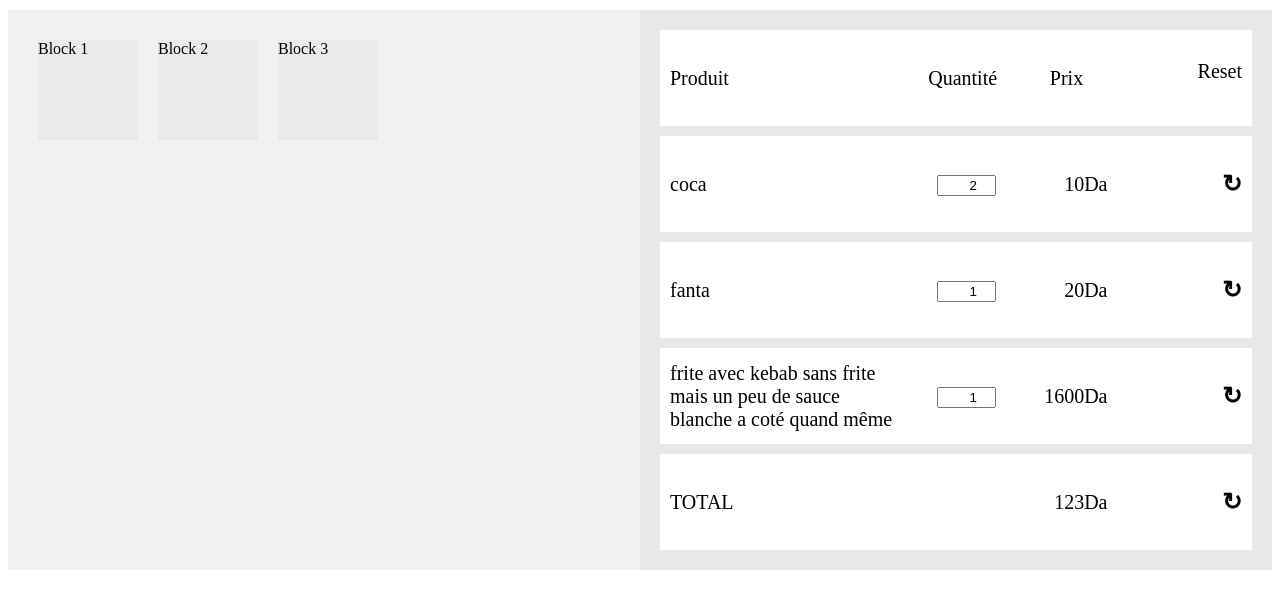
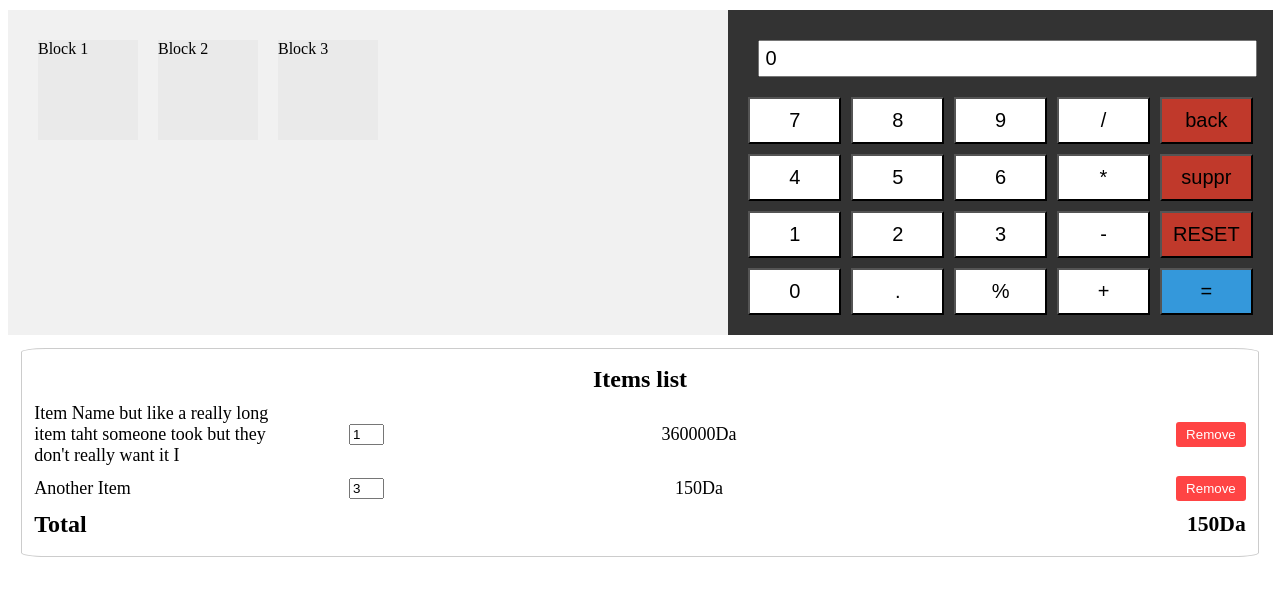
Before and after one commit to akrotag/ARCALI, a Flask app: page /users/index in a window 1280 px wide. Shown: the part 50-659 px from the top of the page. Run offline with Flask 3, Linux system fonts and the light colour scheme; some libraries are stand-ins or nearby versions.

Commit message:
improved calculator and changed the style a bit

```diff
--- a/static/css/checkout.css
+++ b/static/css/checkout.css
@@ -1,6 +1,6 @@
 .container-2 {
   display: grid;
-  grid-template-columns: repeat(2, 1fr);
+  grid-template-columns: repeat(2, 57%);
   width: 100%;
 }
 
@@ -125,13 +125,14 @@
 
 .calculator {
   flex: 1;
-  background-color: #f1f1f1;
+  background-color: #333;
   padding: 20px;
+  width: 70%;
 }
 
 
 .calculator-screen {
-  background-color: #fff;
+  background-color: #333;
   padding: 10px;
   margin-bottom: 10px;
 }
@@ -162,3 +163,75 @@
 #equal{
   background-color: #3498db;
 }
+
+
+
+
+
+
+
+
+
+
+
+
+.item-container {
+  border: 1px solid #ccc;
+  padding: 1%;
+  margin: 1%;
+  border-radius: 2%;
+}
+.item {
+  display: flex;
+  align-items: center;
+  justify-content: space-between;
+  padding: 5px 0;
+  font-size: large;
+}
+
+.total{
+  font-weight: bolder;
+  font-size: x-large;
+}
+
+.total-price{
+  font-weight: bolder;
+  font-size: larger;
+}
+
+.items-title{
+  width: 100%;
+  height: 100%;
+  text-align: center;
+  font-weight: bold;
+  font-size: x-large;
+}
+
+.item-details {
+  flex-grow: 1;
+  display: flex;
+  align-items: center;
+}
+.item-name {
+  flex-grow: 1;
+  max-width: 30%;
+}
+.item-quantity {
+  margin-left: 5%;
+  max-width: 3%;
+  text-align: left;
+}
+.item-price {
+  margin-left: 20%;
+  width: 30%;
+  text-align: center;
+}
+.remove-button {
+  background-color: #ff4444;
+  color: white;
+  border: none;
+  border-radius: 3px;
+  padding: 5px 10px;
+  margin-left: 20%;
+  cursor: pointer;
+}
--- a/static/js/calc.js
+++ b/static/js/calc.js
@@ -1,7 +1,11 @@
+let total = 0
 var last_versions = []
 const calc_screen = document.querySelector("#CALC_INPUT")
+calc_screen.value = total
 let current_element = ""
 let result = false
+let selected=false
+
 
 function saveCalcState(){
     last_versions.push(document.querySelector("#CALC_INPUT").value)
@@ -10,6 +14,9 @@ function saveCalcState(){
     }
 }
 
+function changeCalcState(){
+    selected = !selected
+}
 
 function CalculatorAdd(value){
     saveCalcState()
@@ -85,43 +92,45 @@ function CalculatorResult(){
     s = s.join("")
     s = math.round(math.eval(s))
     calc_screen.value = s
-    current_element.children[2].innerText = `${s}Da`
-    current_element.setAttribute("onclick", `showCalc(this, ${s})`)
     result = true
 }
 
-function showCalc(element, price){
-    current_element = element
-    container = document.querySelector("#CONTAINER")
-    if(container.classList.contains("container-2")){
-        container.classList.remove("container-2")
-        container.classList.add("container-3")
-        document.querySelector('#CALCULATOR').classList.remove("hidden")
+document.addEventListener('keydown', function(event){
+    if(!selected){return}
+    pressed_key = event.key
+    if (pressed_key == "Enter"){
+        CalculatorResult()
+        return
     }
-    calc_screen.value = price
-}
-
-
-// let s = "5*2+6-40%+44" // -> 57.6
-// let temp = ""
-// s= s.split(/(?=[%])|(?<=[%])/g)
-// for (let i=0; i< s.length; i++){
-//     if (s[i] == "%"){
-//         s[i] = ""
-//         s[i-1] = s[i-1].split(/(?=[$-/:-?{-~!"^_`\[\]])/gi)
-//         temp = s[i-1].pop()
-//         s[i-1] = s[i-1].join("")
-//         if (/[-\+]/g.test(temp)){
-//             symbol = temp[0]
-//             temp = parseFloat(temp.replace(/[-\+]/g, ""))
-//             s[i] = `*(${1}${symbol}${(temp/100)})`
-//         }
-//     else if (/[*/]/g.test(temp)){
-//         symbol = temp[0]
-//         temp = parseFloat(temp.replace(/[*+]/g, ""))
-//         s[i] = `${symbol}${(temp/100)}`
-//     }
-//     }
-// }
-// s = s.join("")
-// math.eval(s)
+    else if ((pressed_key == "Backspace" || pressed_key == "delete") && event.shiftKey){
+        CalculatorReset()
+        return
+    }
+    else if (pressed_key == "Backspace" || pressed_key == "delete"){
+        CalculatorSuppr()
+        return
+    }
+    else if (pressed_key.toLowerCase()=="z" && event.ctrlKey){
+        CalculatorCancel()
+        return
+    }
+    const decoder = {
+        "&": 1,
+        "é":2,
+        '"':3,
+        "'":4,
+        "(":5,
+        "-":6,
+        "è":7,
+        "_":8,
+        "ç":9,
+        "à":0
+    }
+    if (!/[0-9]+/.test(event.key) && !/[-+/\*.%]/.test(event.key)){
+        pressed_key = decoder[event.key]
+    }
+    if (!/^[0-9]+$/.test(pressed_key) && !/[-+/\*.%]/.test(pressed_key) || /[]/.test(pressed_key)){
+        return
+    }
+    CalculatorAdd(pressed_key)
+})
--- a/templates/index.html
+++ b/templates/index.html
@@ -0,0 +1 @@
+{% extends "base.html" %}
--- a/templates/users_index.html
+++ b/templates/users_index.html
@@ -15,43 +15,10 @@
 				  <div class="block" value="36" name="frite">Block 3</div>
 				  <!-- Add more blocks as needed -->
 				</div>
-				<div class="products">
-					<div class="product" id="producthead">
-						<p class="name">Produit</p>
-						<p class="quantity">Quantité</p>
-						<p class="price">Prix</p>
-						<p class="product-list-refresh">Reset</p>
-					</div>
-					<div class="product product-table" onclick="showCalc(this, 10)">
-						<p class="name">coca</p>
-						<p class="quantity"><input type="number" class="quantity-input" placeholder="0" value="2"></p>
-						<p class="price">10Da</p>
-						<p class="product-list-refresh reload">&#x21bb;</p>
-					</div>
-					<div class="product product-table" onclick="showCalc(this, 20)">
-						<p class="name">fanta</p>
-						<p class="quantity"><input type="number" class="quantity-input" placeholder="0" value="1"></p>
-						<p class="price">20Da</p>
-						<p class="product-list-refresh reload">&#x21bb;</p>
 
-					</div>
-					<div class="product product-table" onclick="showCalc(this, 1600)">
-						<p class="name">frite avec kebab sans frite mais un peu de sauce blanche a coté quand même</p>
-						<p class="quantity"><input type="number" class="quantity-input" placeholder="0" value="1"></p>
-						<p class="price">1600Da</p>
-						<p class="product-list-refresh reload">&#x21bb;</p>
-					</div>
-					<div class="product product-total">
-						<p class="name">TOTAL</p>
-						<p class="quantity"></p>
-						<p class="price">123Da</p>
-						<p class="product-list-refresh reload">&#x21bb;</p>
-					</div>
-
-				</div>
-				<div class="calculator hidden" id="CALCULATOR">
+				<div class="calculator" id="CALCULATOR">
 					<div class="calculator-screen">
-						<input type="text" class="screen-input" id="CALC_INPUT" readonly>
+						<input type="text" class="screen-input" id="CALC_INPUT" readonly onfocusout="changeCalcState()" onfocus="changeCalcState()">
 				  	</div>
 				  	<div class="calculator-buttons">
 						<button class="button" onclick="CalculatorAdd('7')">7</button>
@@ -78,6 +45,32 @@
 				  	</div>
 			  </div>
 		</div>
+		<div class="item-container">
+			<div class="item">
+				<span class="items-title">Items list</span>
+			</div>
+			<div class="item">
+			  <div class="item-details">
+				<span class="item-name">Item Name but like a really long item taht someone took but they don't really want it I</span>
+				<input class="item-quantity" type="number" value="1" min="1">
+				<span class="item-price">360000Da</span>
+			  </div>
+			  <button class="remove-button">Remove</button>
+			</div>
+			<div class="item">
+			  <div class="item-details">
+				<span class="item-name">Another Item</span>
+				<input class="item-quantity" type="number" value="3" min="1">
+				<span class="item-price">150Da</span>
+			  </div>
+			  <button class="remove-button">Remove</button>
+			</div>
+			<!-- You can add more item entries here -->
+			<div class="item">
+				<span class="total">Total</span>
+				<span class="total-price">150Da</span>
+			</div>
+		  </div>
 
 {% endblock %}
 
```
